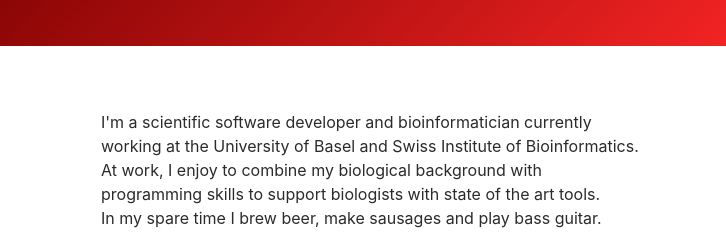
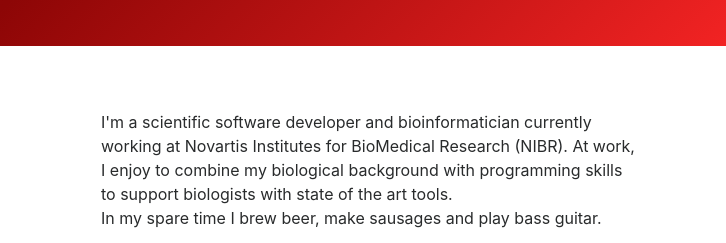
Before and after one commit to guma44/guma44.github.io, a plain HTML site: page index.html in a window 1280 px wide. Shown: the part 196-439 px from the top of the page, 554-1280 px from the left. Drawn offline with nearby package versions, Linux system fonts and the light colour scheme.

Commit message:
Update index.html

```diff
--- a/index.html
+++ b/index.html
@@ -62,7 +62,7 @@
     <div class="col-sm-12 col-lg-6">
       <p>
         I'm a scientific software developer and bioinformatician currently
-        working at the University of Basel and Swiss Institute of Bioinformatics.
+        working at Novartis Institutes for BioMedical Research (NIBR).
         At work, I enjoy to combine my biological background with programming skills
         to support biologists with state of the art tools.
         <br />
```
